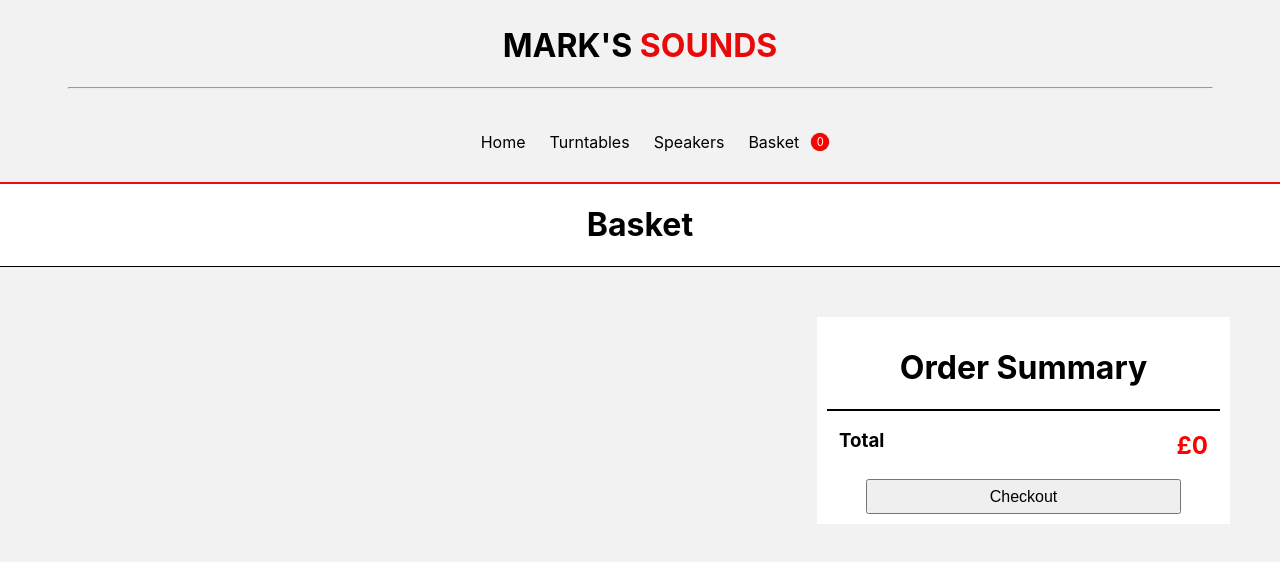
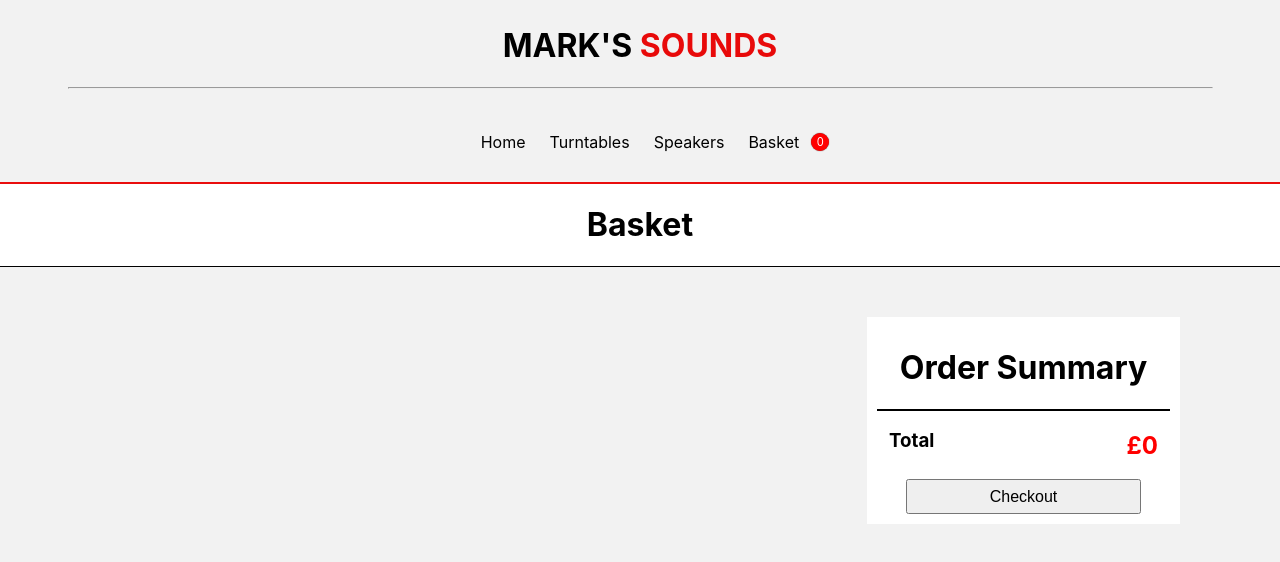
Before and after one commit to one-two-five/shopping-app, a React (Create React App) app: page /basket in a window 1280 px wide. Shown: the top 562 px of the page. Built offline with nearby package versions, Linux system fonts and the light colour scheme.

Commit message:
update css

```diff
--- a/src/components/basket-page/basket-page.css
+++ b/src/components/basket-page/basket-page.css
@@ -4,13 +4,12 @@
 
 .basket-flex {
     display: flex;
-    flex-flow: wrap row;
+    flex-flow: wrap;
     background-color: rgb(242, 242, 242);
     padding-top: 20px;
     border-top: black;
     border-top-style: solid;
     border-width: 1px;
-    justify-content: center;
     padding: 50px;
 }
 
--- a/src/components/basket-page/basket-summary-cell.css
+++ b/src/components/basket-page/basket-summary-cell.css
@@ -2,6 +2,8 @@
     background-color: white;
     padding: 10px;
     text-align: center;
+    margin-left: 50px;
+    margin-right: 50px;
 }
 
 .basket-summary-cell > h1 {
```
